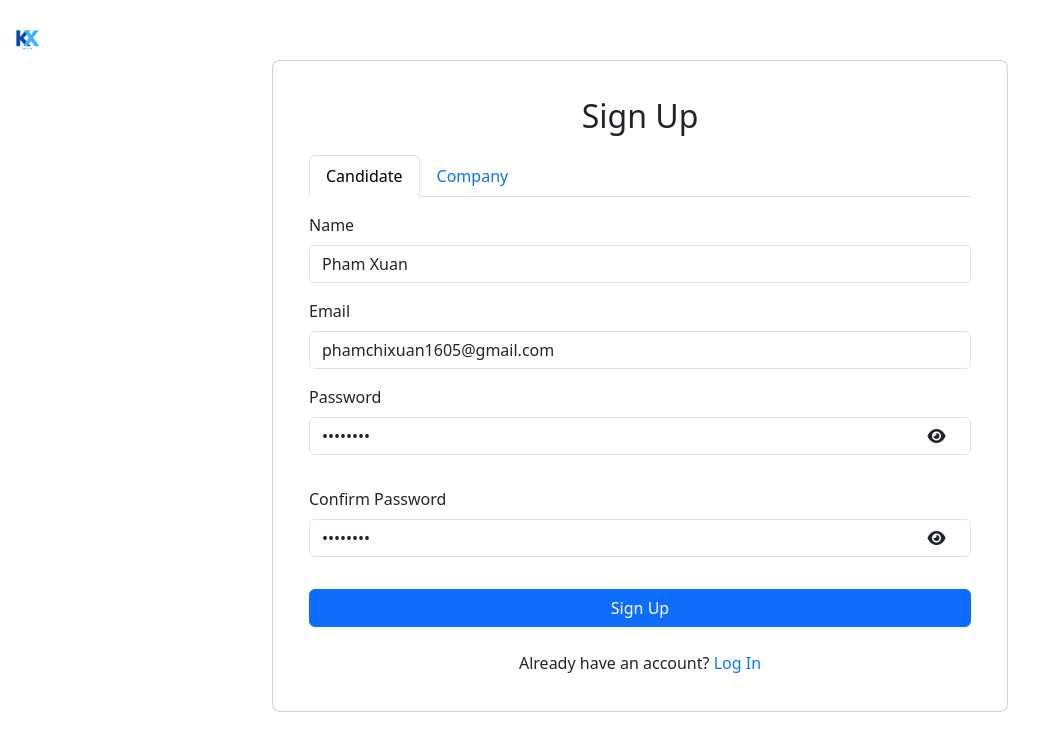
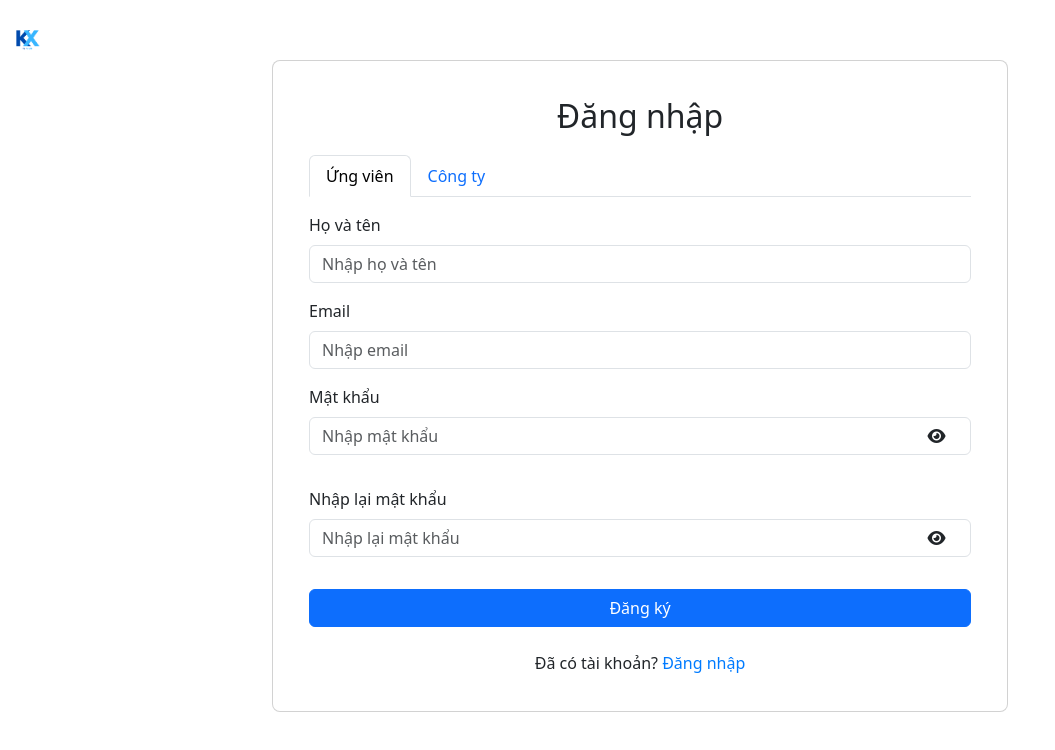
Before and after one commit to NguyenQuocKhoi/Nhom-56-job-search-fe, a React (Create React App) app: page /signup in a window 1280 px wide. Shown: the top 750 px of the page, without its empty margins (0-1055 px from the left). Built offline with nearby package versions, Linux system fonts and the light colour scheme; what chartjs-plugin-datalabels would draw is missing.

Commit message:
big some bug

```diff
--- a/src/api/index.jsx
+++ b/src/api/index.jsx
@@ -2,7 +2,8 @@ import axios from "axios"
 import { getUserStorage } from "../Utils/valid";
 
 var api = axios.create({
-    baseURL: "http://localhost:8080/api/v1"
+    // baseURL: "http://localhost:8080/api/v1"
+    baseURL: "/api/v1"
 })
 
 export const postApiNoneToken = (url, data) => {
--- a/src/pages/Admin/CompanyManagement/CompanyManagement.jsx
+++ b/src/pages/Admin/CompanyManagement/CompanyManagement.jsx
@@ -980,7 +980,14 @@ const CompanyManagement = () => {
         )}
         {activeTab === 'accepted' && (
           <div>
+        <div className={clsx(styles.createCompany)}>
             <strong>Danh sách công ty đã chấp nhận: {companiesAccepted.length}</strong>
+            <button onClick={handleRefreshCompany} className={clsx(styles.btnRefreshJob)}>
+                <i class="fa-solid fa-arrows-rotate"></i>
+                <span>Làm mới</span>
+            </button>
+            </div>
+
             <div className={clsx(styles.companylist)}>
               <div className={clsx(styles.companyContainer)}>
                 {companiesAccepted.length > 0 ? (
@@ -1034,7 +1041,14 @@ const CompanyManagement = () => {
         )}
         {activeTab === 'rejected' && (
           <div>
+        <div className={clsx(styles.createCompany)}>
             <strong>Danh sách công ty đã từ chối: {companiesRejected.length}</strong>
+            <button onClick={handleRefreshCompany} className={clsx(styles.btnRefreshJob)}>
+                <i class="fa-solid fa-arrows-rotate"></i>
+                <span>Làm mới</span>
+            </button>
+            </div>
+
             <div className={clsx(styles.companylist)}>
               <div className={clsx(styles.companyContainer)}>
                 {companiesRejected.length > 0 ? (
@@ -1087,7 +1101,14 @@ const CompanyManagement = () => {
         )}
         {activeTab === 'pending' && (
           <div>
+        <div className={clsx(styles.createCompany)}>
             <strong>Danh sách công ty chưa được phê duyệt: {companiesPending.length}</strong>
+            <button onClick={handleRefreshCompany} className={clsx(styles.btnRefreshJob)}>
+                <i class="fa-solid fa-arrows-rotate"></i>
+                <span>Làm mới</span>
+            </button>
+            </div>
+
             <div className={clsx(styles.companylist)}>
               <div className={clsx(styles.companyContainer)}>
                 {companiesPending.length > 0 ? (
--- a/src/pages/ChangePassword/ChangePassword.jsx
+++ b/src/pages/ChangePassword/ChangePassword.jsx
@@ -29,8 +29,8 @@ const ChangePassword = () => {
     if (newPassword !== confirmPassword) {
       Swal.fire({
         icon: 'error',
-        title: 'Password Mismatch',
-        text: 'New password and confirm password do not match',
+        title: 'Mật khẩu không khớp',
+        text: 'Mật khẩu không khớp',
       });
       return;
     }
@@ -39,7 +39,7 @@ const ChangePassword = () => {
     if (!passwordValidation.success) {
       Swal.fire({
         icon: 'error',
-        title: 'Invalid Old Password',
+        title: 'Mật khẩu cũ không đúng',
         // text: passwordValidation.message,
       });
       return;
@@ -55,14 +55,14 @@ const ChangePassword = () => {
 
       Swal.fire({
         icon: 'success',
-        title: 'Password Changed',
-        text: 'Your password has been successfully changed',
+        title: 'Đã đổi mật khẩu',
+        text: 'Đổi mật khẩu thành công',
       }).then(() => {
         navigate('/login');
       });
 
     } catch (error) {
-      const errorMessage = error.response?.data?.message || 'Failed to change password. Please try again later.';
+      const errorMessage = error.response?.data?.message || 'Đổi mật khẩu thất bại. Vui lòng thử lại sau.';
       Swal.fire({
         icon: 'error',
         title: 'Error',
@@ -92,19 +92,19 @@ const ChangePassword = () => {
             <div className={clsx('card', styles.loginCard)}>
               <div className="card-body">
                 <h2 className={clsx('card-title', 'text-center', styles.loginTitle)}>
-                  Change Password
+                  Đổi mật khẩu
                 </h2>
 
                 <form onSubmit={handleChangePassword}>
                   <div className="form-group">
-                    <label htmlFor="oldpassword">Old password</label>
+                    <label htmlFor="oldpassword">Mật khẩu cũ</label>
                     <div className={clsx(styles.passwordContainer)}>
                       <input
                         value={oldPassword}
                         type={showOldPassword ? 'text' : 'password'}
                         className="form-control"
                         id="oldpassword"
-                        placeholder="Enter your old password"
+                        placeholder="Nhập mật khẩu cũ"
                         onChange={(e) => setOldPassword(e.target.value)}
                       />
 
@@ -118,14 +118,14 @@ const ChangePassword = () => {
                   </div>
 
                   <div className="form-group">
-                    <label htmlFor="newpassword">New password</label>
+                    <label htmlFor="newpassword">Mật khẩu mới</label>
                     <div className={clsx(styles.passwordContainer)}>
                       <input
                         value={newPassword}
                         type={showNewPassword ? 'text' : 'password'}
                         className="form-control"
                         id="newpassword"
-                        placeholder="Enter your new password"
+                        placeholder="Nhập mật khẩu mới"
                         onChange={(e) => setNewPassword(e.target.value)}
                       />
 
@@ -139,14 +139,14 @@ const ChangePassword = () => {
                   </div>
 
                   <div className="form-group">
-                    <label htmlFor="confirmPassword">Confirm Password</label>
+                    <label htmlFor="confirmPassword">Xác nhận mật khẩu</label>
                     <div className={clsx(styles.passwordContainer)}>
                       <input
                         value={confirmPassword}
                         type={showNewPassword ? 'text' : 'password'}
                         className="form-control"
                         id="confirmPassword"
-                        placeholder="Confirm your password"
+                        placeholder="Nhập lại mật khẩu"
                         onChange={(e) => setConfirmPassword(e.target.value)}
 
                       />
@@ -161,7 +161,7 @@ const ChangePassword = () => {
                   </div>
 
                   <button type="submit" className="btn btn-primary w-100 mt-4">
-                    Change password
+                    Đổi mật khẩu
                   </button>
                 </form>
               </div>
--- a/src/pages/Login/Login.jsx
+++ b/src/pages/Login/Login.jsx
@@ -16,9 +16,9 @@ const Login = () => {
 
   const navigate = useNavigate();
   const location = useLocation();
-  const [email, setEmail] = useState("phamchixuan1605@gmail.com");
+  const [email, setEmail] = useState("");
   const [emailErr, setEmailErr] = useState("");
-  const [password, setPassword] = useState("123456Aa");
+  const [password, setPassword] = useState("");
   const [loading, setLoading] = useState(false);
   const [emailForgotPassword, setEmailForgotPassword] = useState("");
 
@@ -51,7 +51,7 @@ const Login = () => {
           const { isActive, role } = result.data.user;
 
           if (!isActive) {
-            Swal.fire({ icon: "error", text: "Your account has been disabled." });
+            Swal.fire({ icon: "error", text: "Tài khoản của bạn đã bị vô hiệu hóa." });
           } else {
             setUserStorage(result.data);
 
@@ -66,7 +66,7 @@ const Login = () => {
         }
       } catch (error) {
         console.log("123", error);
-        Swal.fire({ icon: "error", text: "Email or password is wrong" });
+        Swal.fire({ icon: "error", text: "Email hoặc mật khẩu không đúng" });
       } finally {
         setLoading(false);
       }
@@ -325,8 +325,8 @@ const handleSubmitCaptcha = async () => {
         <Button variant="primary" onClick={handleSubmitCaptcha}>
           Xác nhận
         </Button>
-        <Button variant="secondary" onClick={handleCloseModal}>
-          Close
+        <Button variant="danger" onClick={handleCloseModal}>
+          Đóng
         </Button>
       </Modal.Footer>
     </Modal>
@@ -344,7 +344,7 @@ const handleSubmitCaptcha = async () => {
             <div className={clsx('card', styles.loginCard)}>
               <div className="card-body">
                 <h2 className={clsx('card-title', 'text-center', styles.loginTitle)}>
-                  Log In to KXWork
+                  Đăng nhập vào TopJob
                 </h2>
 
                 <form onSubmit={handleLogin}>
@@ -355,7 +355,7 @@ const handleSubmitCaptcha = async () => {
                       type="email"
                       className="form-control"
                       id="email"
-                      placeholder="Enter your email"
+                      placeholder="Nhập email"
                       onChange={(e) => {
                         setEmail(e.target.value);
                         setEmailErr('');
@@ -365,14 +365,14 @@ const handleSubmitCaptcha = async () => {
                   </div>
 
                   <div className="form-group">
-                    <label htmlFor="password">Password</label>
+                    <label htmlFor="password">Mật khẩu</label>
                     <div className={clsx(styles.passwordContainer)}>
                       <input
                         value={password}
                         type={showPassword ? 'text' : 'password'}
                         className="form-control"
                         id="password"
-                        placeholder="Enter your password"
+                        placeholder="Nhập mật khẩu"
                         onChange={(e) => setPassword(e.target.value)}
                       />
 
@@ -387,12 +387,12 @@ const handleSubmitCaptcha = async () => {
                   </div>
 
                   <button type="submit" className="btn btn-primary w-100 mt-4">
-                    Log In
+                    Đăng nhập
                   </button>
                 </form>
 
                 <div className="text-center mt-3">
-                  <p className={styles.forgotPassword} onClick={handleShowModal}>Forgot password?</p>
+                  <p className={styles.forgotPassword} onClick={handleShowModal}>Quên mật khẩu?</p>
                 </div>
 
                 <div className="text-center mt-4">
@@ -411,8 +411,8 @@ const handleSubmitCaptcha = async () => {
                   </button> */}
                 </div>
                 <div className={clsx('text-center', 'mt-4', styles.signUpText)}>
-                  <span>Don't have an account?</span>
-                  <a href="/signup" className={styles.signUpLink}>Sign Up</a>
+                  <span>Không có tài khoản?</span>
+                  <a href="/signup" className={styles.signUpLink}> Đăng ký</a>
                 </div>
               </div>
             </div>
--- a/src/pages/Signup/Signup.jsx
+++ b/src/pages/Signup/Signup.jsx
@@ -15,12 +15,12 @@ const Signup = () => {
 
   const navigate = useNavigate();
   const [key, setKey] = useState('candidate');
-  const [name, setName] = useState("Pham Xuan");
+  const [name, setName] = useState("");
   const [nameErr, setNameErr] = useState("");
-  const [email, setEmail] = useState("phamchixuan1605@gmail.com");
+  const [email, setEmail] = useState("");
   const [emailErr, setEmailErr] = useState("");
-  const [password, setPassword] = useState("123456Aa");
-  const [confirmPassword, setConfirmPassword] = useState("123456Aa");
+  const [password, setPassword] = useState("");
+  const [confirmPassword, setConfirmPassword] = useState("");
   const [passwordErr, setPasswordErr] = useState("");
   const [verify, setVerify] = useState("");
 
@@ -241,7 +241,7 @@ const Signup = () => {
       </Modal.Body>
       <Modal.Footer>
         <Button variant="danger" onClick={handleCloseModal}>
-          Close
+          Đóng
         </Button>
         <Button variant="primary" onClick={()=>handleSignup()}>
           Xác thực
@@ -263,7 +263,7 @@ const Signup = () => {
           <div className={clsx('card', styles.signupCard)}>
             <div className="card-body">
               <h2 className={clsx('card-title', 'text-center', styles.signupTitle)}>
-                Sign Up
+                Đăng nhập
               </h2>
 
               <Tabs
@@ -272,13 +272,13 @@ const Signup = () => {
                 onSelect={(k) => setKey(k)}
                 className="mb-3"
               >
-                <Tab eventKey="candidate" title="Candidate">
+                <Tab eventKey="candidate" title="Ứng viên">
                   <Form>
                     <Form.Group className="mb-3">
-                      <Form.Label>Name</Form.Label>
+                      <Form.Label>Họ và tên</Form.Label>
                       <Form.Control
                         type="text"
-                        placeholder="Enter your name"
+                        placeholder="Nhập họ và tên"
                         value={name}
                         onChange={(e) => setName(e.target.value)}
                       />
@@ -290,7 +290,7 @@ const Signup = () => {
                       <Form.Label>Email</Form.Label>
                       <Form.Control
                         type="email"
-                        placeholder="Enter your email"
+                        placeholder="Nhập email"
                         value={email}
                         onChange={(e) => {
                           setEmail(e.target.value);
@@ -303,11 +303,11 @@ const Signup = () => {
                       </Form.Control.Feedback>
                     </Form.Group>
                     <Form.Group className="mb-3">
-                      <Form.Label>Password</Form.Label>
+                      <Form.Label>Mật khẩu</Form.Label>
                       <div className={clsx(styles.passwordContainer)}>
                         <Form.Control
                           type={showPassword ? 'text' : 'password'}
-                          placeholder="Enter your password"
+                          placeholder="Nhập mật khẩu"
                           value={password}
                           onChange={(e) => setPassword(e.target.value)}
                           isInvalid={!!passwordErr}
@@ -327,11 +327,11 @@ const Signup = () => {
                     </Form.Group>
                     {/* Confirm */}
                     <Form.Group className="mb-3">
-                      <Form.Label>Confirm Password</Form.Label>
+                      <Form.Label>Nhập lại mật khẩu</Form.Label>
                       <div className={clsx(styles.passwordContainer)}>
                         <Form.Control
                           type={showConfirmPassword ? 'text' : 'password'}
-                          placeholder="Confirm your password"
+                          placeholder="Nhập lại mật khẩu"
                           value={confirmPassword}
                           onChange={(e) => setConfirmPassword(e.target.value)}
                           isInvalid={!!passwordErr}
@@ -351,7 +351,7 @@ const Signup = () => {
                     </Form.Group>
 
                   <Button variant="primary" className="w-100" onClick={handleShowModal}>
-                      Sign Up
+                      Đăng ký
                     </Button>
                     {/* <Button variant="primary" className="w-100" onClick={handleShowModal} disabled={loading}>
                       {loading ? 'Đang xử lý...' : 'Sign Up'}
@@ -367,13 +367,13 @@ const Signup = () => {
               </div>
             </Tab>
 
-                <Tab eventKey="company" title="Company">
+                <Tab eventKey="company" title="Công ty">
                   <Form>
                     <Form.Group className="mb-3">
-                      <Form.Label>Company Name</Form.Label>
+                      <Form.Label>Tên công ty</Form.Label>
                       <Form.Control
                         type="text"
-                        placeholder="Enter your company name"
+                        placeholder="Nhập tên công ty"
                         value={name}
                         onChange={(e) => setName(e.target.value)}
                       />
@@ -382,7 +382,7 @@ const Signup = () => {
                       <Form.Label>Email</Form.Label>
                       <Form.Control
                         type="email"
-                        placeholder="Enter your email"
+                        placeholder="Nhập email"
                         value={email}
                         onChange={(e) => {
                           setEmail(e.target.value);
@@ -394,11 +394,11 @@ const Signup = () => {
                       </Form.Control.Feedback>
                     </Form.Group>
                     <Form.Group className="mb-3">
-                      <Form.Label>Password</Form.Label>
+                      <Form.Label>Mật khẩu</Form.Label>
                       <div className={clsx(styles.passwordContainer)}>
                         <Form.Control
                           type={showPassword ? 'text' : 'password'}
-                          placeholder="Enter your password"
+                          placeholder="Nhập mật khẩu"
                           value={password}
                           onChange={(e) => handleCheckPassword(e.target.value)}
                           isInvalid={!!passwordErr}
@@ -417,11 +417,11 @@ const Signup = () => {
                     </Form.Group>
                     {/* confirm */}
                     <Form.Group className="mb-3">
-                      <Form.Label>Confirm Password</Form.Label>
+                      <Form.Label>Nhập lại mật khẩu</Form.Label>
                       <div className={clsx(styles.passwordContainer)}>
                         <Form.Control
                           type={showConfirmPassword ? 'text' : 'password'}
-                          placeholder="Confirm your password"
+                          placeholder="Nhập lại mật khẩu"
                           value={confirmPassword}
                           onChange={(e) => setConfirmPassword(e.target.value)}
                           isInvalid={!!passwordErr}
@@ -440,7 +440,7 @@ const Signup = () => {
                     </Form.Group>
 
                     <Button variant="primary" className="w-100" onClick={handleShowModal}>
-                      Sign Up
+                      Đăng ký
                     </Button>
                   </Form>
                 </Tab>
@@ -452,8 +452,8 @@ const Signup = () => {
                 </Button>
               </div> */}
               <div className="text-center mt-4">
-                <span>Already have an account?</span>
-                <a href="/login" className={styles.loginLink}> Log In</a>
+                <span>Đã có tài khoản?</span>
+                <a href="/login" className={styles.loginLink}> Đăng nhập</a>
               </div>
             </div>
           </div>
```
Also changed, not shown: src/pages/Admin/JobManagement/JobManagement.jsx (+31 -10 lines).
